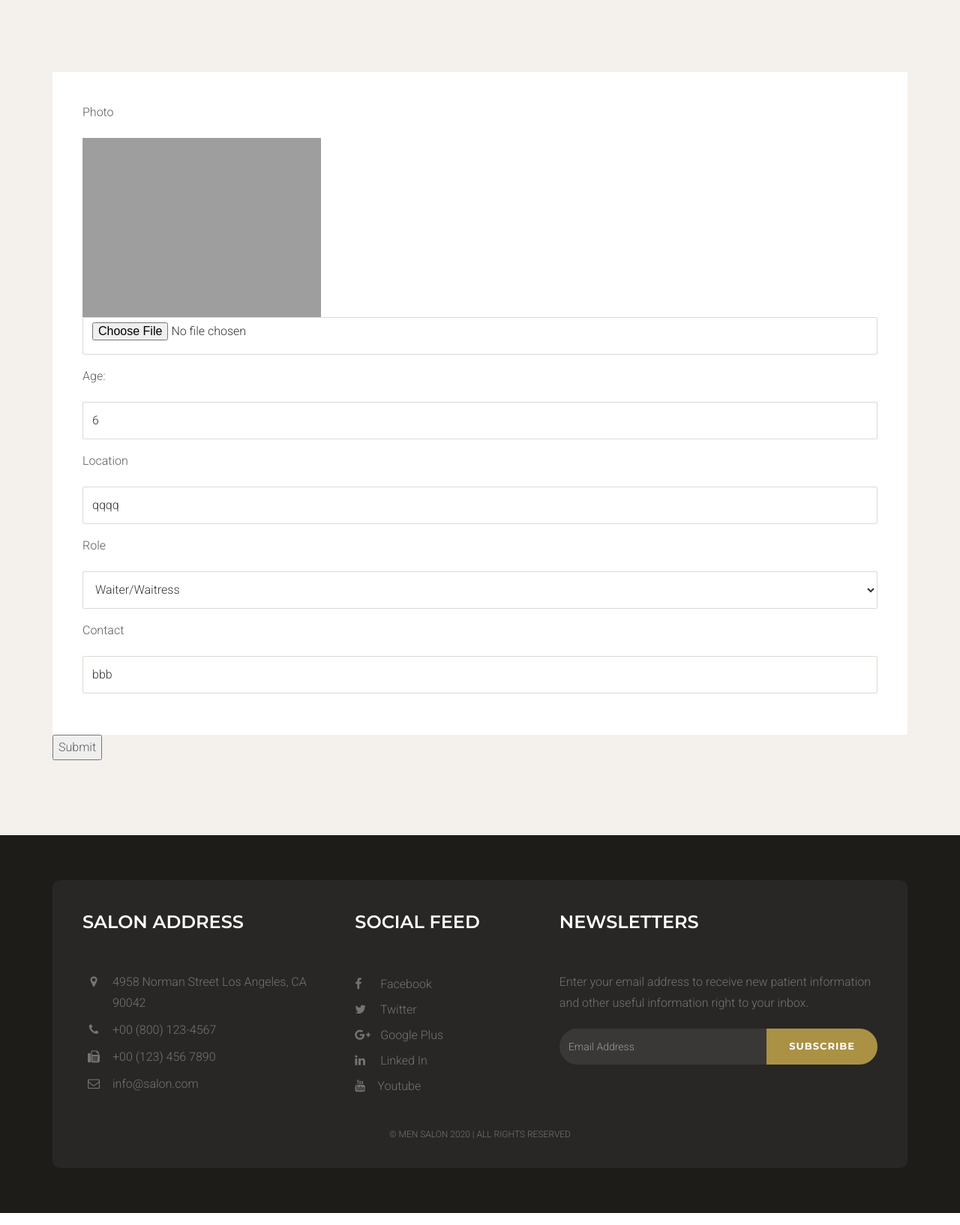
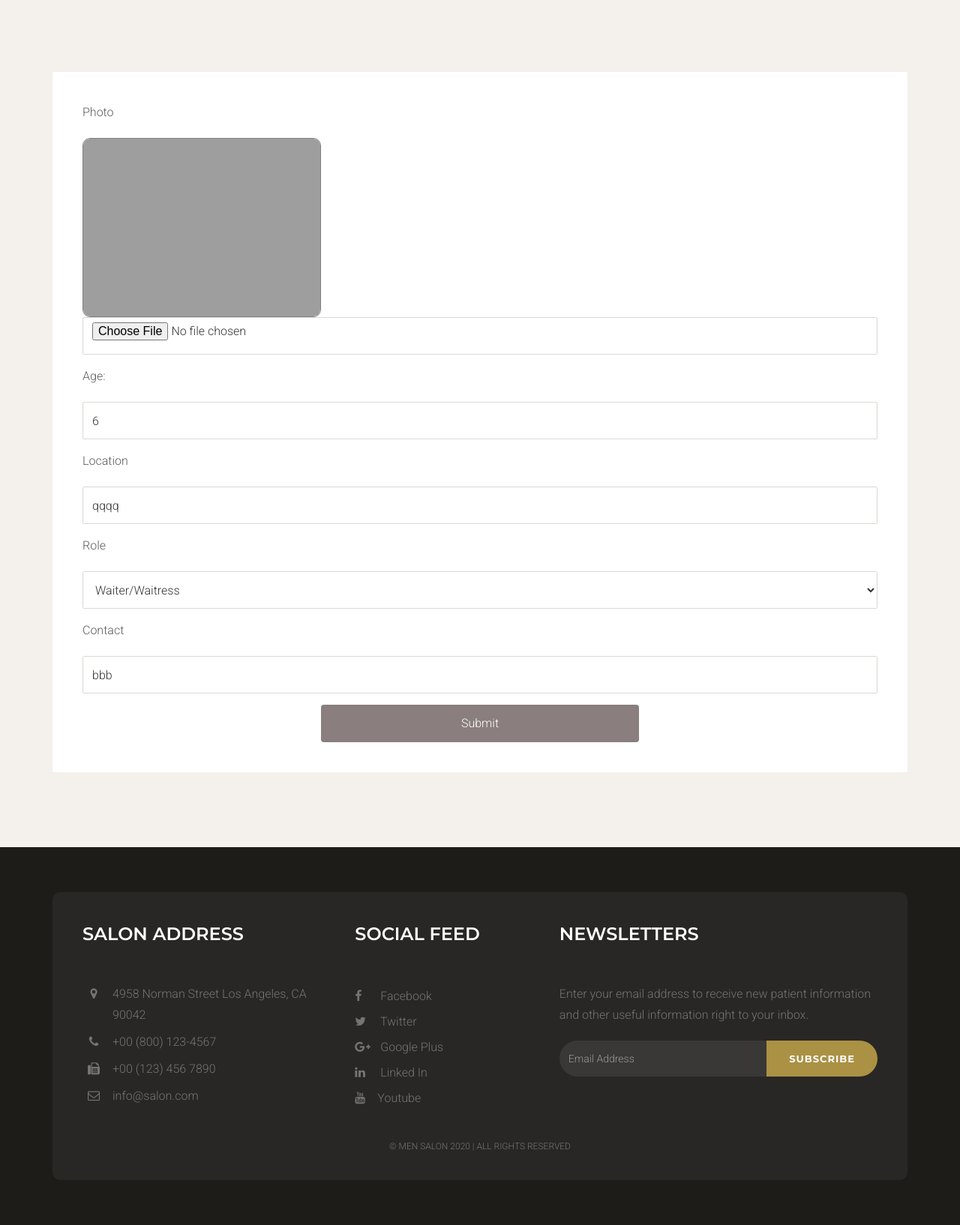
Before and after one commit to blueskaie/staffsite, a Django app: page /profile in a window 1280 px wide. Shown: the part 444-2078 px from the top of the page at 75% size. Run offline with Django 3.2, Linux system fonts and the light colour scheme; a user stored in the database is signed in; data comes from the database, SQL or seed files in the repository; both versions use the stored data as it was after the commit; some libraries are stand-ins or nearby versions; grey boxes are pictures that could not be loaded.

Commit message:
style fileupload bugfix

```diff
--- a/staffapp/templates/joblist.html
+++ b/staffapp/templates/joblist.html
@@ -17,8 +17,8 @@
                         </div>
                         <div class="col-lg-8">
                             <p style="font-size:32px">{{job.title}}</p>
-                            <p>{{job.description}}</p>
-                            <p><i class="fa fa-clock-o" aria-hidden="true"></i>{{job.start_time}}-{{job.end_time}}<p>
+                            <p><i class="fa fa-clock-o" aria-hidden="true"></i>{{job.start_time}}-{{job.end_time}}<p></p>
+                            <p><i class="fa fa-map-marker" aria-hidden="true"></i>{{job.location}}<p>
                             {% if not user.is_superuser %}
                                 <button onclick="jobrequestfn({{job.id}})" style="background-color: rgb(138, 126,126);color: white; border-radius: 4px; border: none">ACCEPT</button>
                             {% endif %}
--- a/staffapp/templates/profile.html
+++ b/staffapp/templates/profile.html
@@ -13,7 +13,7 @@
                 <div class="col-lg-12 col-md-12 col-sm-12 col-xs-12">
                     <div class="well-block">
                         <div class="form-group log-status">
-                            <p>Photo</p><img src="{{profile.path}}" width="30%" height="30%"/>
+                            <p>Photo</p><img src="{{profile.path}}" style="width: 30%; height: 30%; border: 1px solid gray; border-radius: 10px;"/>
                             <input type="file" name="photo" class="form-control" placeholder="mail@example.com" id="Photo">
                         </div>
                         <div class="form-group log-status">
@@ -36,8 +36,9 @@
                             <p>Contact</p>
                             <input type="text" name="contact" class="form-control" placeholder="Contact" id="JobTags"  value="{{profile.contact}}">
                         </div>
+                        <button id="jobsubmit" type="submit" style="width: 40%; height: 50px; background-color: rgb(138, 126,126); color: white; border-radius: 4px; border:none; margin: 0 30%">Submit</button>
                     </div>
-                    <button id="jobsubmit" type="submit">Submit</button>
+
                 </div>
             </div>
             </form>
--- a/staffapp/views.py
+++ b/staffapp/views.py
@@ -37,17 +37,20 @@ def profilePage(request):
 @login_required
 def profileEdit(request):
     if request.method == "POST":
-        myfile = request.FILES['photo']
-        fs = FileSystemStorage()
-        filename = fs.save(myfile.name,myfile)
-        uploaded_file_url = fs.url(filename)
+        uploaded_file_url = ''
+        if 'photo' in request.FILES:
+            myfile = request.FILES['photo']
+            fs = FileSystemStorage()
+            filename = fs.save(myfile.name,myfile)
+            uploaded_file_url = fs.url(filename)
         profile = Profile.objects.filter(user=request.user)[0]
         # profile = Profile(user=request.user)
         profile.age = int(request.POST['age'])
         #newprofile.role = request.POST['role']
         profile.contact = request.POST['contact']
         profile.location = request.POST['location']
-        profile.path = uploaded_file_url
+        if uploaded_file_url != '':
+            profile.path = uploaded_file_url
         profile.save()
         return render(request, 'profile.html', {'profile': profile})
     else:
```
Also changed, not shown: db.sqlite3, media/53bdb303eef5b01bbbc7f169ead13069.jpg (added), media/53bdb303eef5b01bbbc7f169ead13069_y9mgC4B.jpg (added).
